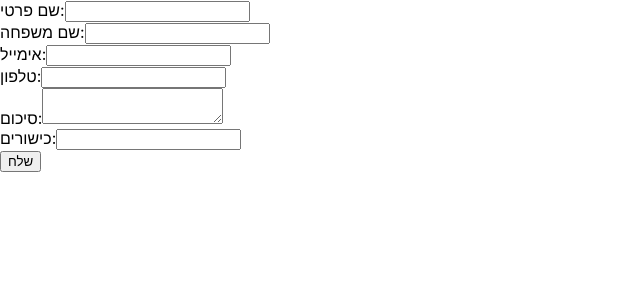
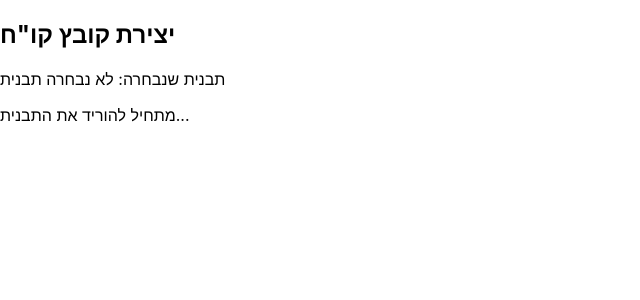
Before and after one commit to RuthFineman/CVbuilder-React, a React (Create React App) app: page /create-file-cv in a window 1280 px wide. Shown: the top 300 px of the page, without its empty margins (0-640 px from the left). Built offline with nearby package versions, Linux system fonts and the light colour scheme.

Commit message:
choose template

```diff
--- a/src/components/CreateFileCV.tsx
+++ b/src/components/CreateFileCV.tsx
@@ -1,90 +1,178 @@
+// import { useEffect, useState } from "react";
+// import { useLocation, useNavigate } from "react-router-dom";
+// import axios from "axios";
 
-import { useEffect, useState } from "react";
-import { useLocation, useNavigate } from "react-router-dom";
+// const CreateFileCV = () => {
+//     const [firstName, setFirstName] = useState("");
+//     const [lastName, setLastName] = useState("");
+//     const [email, setEmail] = useState("");
+//     const [phone, setPhone] = useState("");
+//     const [summary, setSummary] = useState("");
+//     const [skills, setSkills] = useState<string[]>([]);
+//     const [error, setError] = useState<string | null>(null);
+//     const [success, setSuccess] = useState<string | null>(null);
+//     const [selectedFileData, setSelectedFileData] = useState<{ url: string } | null>(null);
+
+//     const location = useLocation();
+//     const selectedFileIndex = location.state?.selectedFileIndex;
+//     const navigate = useNavigate();
+
+//     // **קריאה לשרת כדי להביא את הקובץ הנבחר**
+//     useEffect(() => {
+//         const fetchFileData = async () => {
+//             if (selectedFileIndex !== undefined) {
+//                 console.log("המשתמש בחר קובץ מספר:", selectedFileIndex);
+//                 try {
+//                     const token = localStorage.getItem("token");
+//                     const { data } = await axios.get(`https://localhost:7020/api/Template/${selectedFileIndex}`, {
+//                         headers: { Authorization: token ? `Bearer ${token}` : "" },
+//                     });
+
+//                     console.log("נתוני הקובץ שהתקבלו מהשרת:", data);
+//                     setSelectedFileData({ url: data }); // שמירת ה-URL של הקובץ להצגה
+//                 } catch (error) {
+//                     console.error("שגיאה בקבלת הנתונים מהשרת:", error);
+//                 }
+//             }
+//         };
+
+//         fetchFileData();
+//     }, [selectedFileIndex]);
+
+//     const handleSubmit = async (e: React.FormEvent) => {
+//         e.preventDefault();
+//         const token = localStorage.getItem("token");
+
+//         if (!token) {
+//             setError("אין טוקן");
+//             return;
+//         }
+
+//         const fileCV = {
+//             FirstName: firstName,
+//             LastName: lastName,
+//             Email: email,
+//             Phone: phone,
+//             Summary: summary,
+//             Skills: skills,
+//         };
+
+//         try {
+//             await axios.post("https://localhost:7020/api/FileCV/add", fileCV, {
+//                 headers: {
+//                     "Authorization": `Bearer ${token}`,
+//                     "Content-Type": "application/json",
+//                 },
+//             });
+//             setSuccess("הקובץ נוצר בהצלחה!");
+//             setError(null);
+//         } catch (err: any) {
+//             setError("שגיאה לא צפויה");
+//         }
+//     };
+
+//     return (
+//         <div style={{ textAlign: "center", padding: "20px" }}>
+//             {/* הצגת הקובץ הנבחר */}
+//             {selectedFileData && (
+//                 <div>
+//                     <h3>תבנית נבחרה:</h3>
+//                     <img
+//                         src={selectedFileData.url}
+//                         alt="Template"
+//                         style={{ maxWidth: "100%", height: "auto", borderRadius: "8px", marginBottom: "15px" }}
+//                     />
+//                 </div>
+//             )}
+
+//             <form onSubmit={handleSubmit}>
+//                 <div>
+//                     <label>שם פרטי:</label>
+//                     <input type="text" value={firstName} onChange={(e) => setFirstName(e.target.value)} />
+//                 </div>
+//                 <div>
+//                     <label>שם משפחה:</label>
+//                     <input type="text" value={lastName} onChange={(e) => setLastName(e.target.value)} />
+//                 </div>
+//                 <div>
+//                     <label>אימייל:</label>
+//                     <input type="email" value={email} onChange={(e) => setEmail(e.target.value)} />
+//                 </div>
+//                 <div>
+//                     <label>טלפון:</label>
+//                     <input type="text" value={phone} onChange={(e) => setPhone(e.target.value)} />
+//                 </div>
+//                 <div>
+//                     <label>סיכום:</label>
+//                     <textarea value={summary} onChange={(e) => setSummary(e.target.value)} />
+//                 </div>
+//                 <div>
+//                     <label>כישורים:</label>
+//                     <input type="text" value={skills.join(", ")} onChange={(e) => setSkills(e.target.value.split(", "))} />
+//                 </div>
+//                 <button type="submit">שלח</button>
+//                 {error && <div style={{ color: "red" }}>{error}</div>}
+//                 {success && <div style={{ color: "green" }}>{success}</div>}
+//             </form>
+//         </div>
+//     );
+// };
+
+// export default CreateFileCV;
+import React, { useEffect, useState } from "react";
+import { useLocation } from "react-router-dom";
 import axios from "axios";
 
-const CreateFileCV = () => {
-    const [firstName, setFirstName] = useState("");
-    const [lastName, setLastName] = useState("");
-    const [email, setEmail] = useState("");
-    const [phone, setPhone] = useState("");
-    const [summary, setSummary] = useState("");
-    const [skills, setSkills] = useState<string[]>([]);
-    const [error, setError] = useState<string | null>(null);
-    const [success, setSuccess] = useState<string | null>(null);
-    const location = useLocation();
-    const selectedFileIndex = location.state?.selectedFileIndex;
-    const navigate = useNavigate();
+const CreateFileCV: React.FC = () => {
+  const { state } = useLocation();
+  const selectedFileIndex = state?.selectedFileIndex;
+
+  const [selectedFile, setSelectedFile] = useState<{ url: string } | null>(null);
 
   useEffect(() => {
+    const fetchTemplate = async () => {
       if (selectedFileIndex !== undefined) {
-            console.log("המשתמש בחר קובץ מספר:", selectedFileIndex);
+        try {
+          const token = localStorage.getItem("token");
+          const response = await axios.get(`https://localhost:7020/api/Template/${selectedFileIndex}`, {
+            headers: { Authorization: token ? `Bearer ${token}` : "" },
+          });
+          setSelectedFile({ url: response.data });
+        } catch (error) {
+          console.error("Error fetching selected file:", error);
         }
-    }, [selectedFileIndex]);
-
-    const handleSubmit = async (e: React.FormEvent) => {
-        e.preventDefault();
-        const token = localStorage.getItem("token");
-
-        if (!token) {
-            setError("אין טוקן");
-            return;
-        }
-
-        const fileCV = {
-            FirstName: firstName,
-            LastName: lastName,
-            Email: email,
-            Phone: phone,
-            Summary: summary,
-            Skills: skills,
-        };
-
-        try {
-            await axios.post("https://localhost:7020/api/FileCV/add", fileCV, {
-                headers: {
-                    "Authorization": `Bearer ${token}`,
-                    "Content-Type": "application/json",
-                },
-            });
-            setSuccess("הקובץ נוצר בהצלחה!");
-            setError(null);
-        } catch (err: any) {
-            setError("שגיאה לא צפויה");
       }
     };
 
+    fetchTemplate();
+  }, [selectedFileIndex]);
+
   return (
     <div>
-            <form onSubmit={handleSubmit}>
+      <h2>יצירת קובץ קו"ח</h2>
+      <p>תבנית שנבחרה: {selectedFileIndex !== undefined ? `תבנית מספר ${selectedFileIndex + 1}` : "לא נבחרה תבנית"}</p>
+
+      {selectedFile ? (
         <div>
-                    <label>שם פרטי:</label>
-                    <input type="text" value={firstName} onChange={(e) => setFirstName(e.target.value)} />
+          <h3>תצוגת תמונה של התבנית</h3>
+          <img
+            src={selectedFile.url}
+            alt="Template"
+            style={{
+              maxWidth: "100%",
+              height: "auto",
+              borderRadius: "8px",
+              boxShadow: "0px 4px 8px rgba(0, 0, 0, 0.1)",
+              display: "block",
+              margin: "0 auto",
+            }}
+          />
         </div>
-                <div>
-                    <label>שם משפחה:</label>
-                    <input type="text" value={lastName} onChange={(e) => setLastName(e.target.value)} />
-                </div>
-                <div>
-                    <label>אימייל:</label>
-                    <input type="email" value={email} onChange={(e) => setEmail(e.target.value)} />
-                </div>
-                <div>
-                    <label>טלפון:</label>
-                    <input type="text" value={phone} onChange={(e) => setPhone(e.target.value)} />
-                </div>
-                <div>
-                    <label>סיכום:</label>
-                    <textarea value={summary} onChange={(e) => setSummary(e.target.value)} />
-                </div>
-                <div>
-                    <label>כישורים:</label>
-                    <input type="text" value={skills.join(", ")} onChange={(e) => setSkills(e.target.value.split(", "))} />
-                </div>
-                <button type="submit">שלח</button>
-                {error && <div style={{ color: "red" }}>{error}</div>}
-                {success && <div style={{ color: "green" }}>{success}</div>}
-            </form>
+      ) : (
+        <p>מתחיל להוריד את התבנית...</p>
+      )}
+
+      {/* טופס יצירת קובץ כאן */}
     </div>
   );
 };
```
Also changed, not shown: src/App.tsx (+57 -7 lines), src/components/AllTemplates.tsx (+50 -18 lines). Lines whose indentation alone changed are shown as unchanged.
